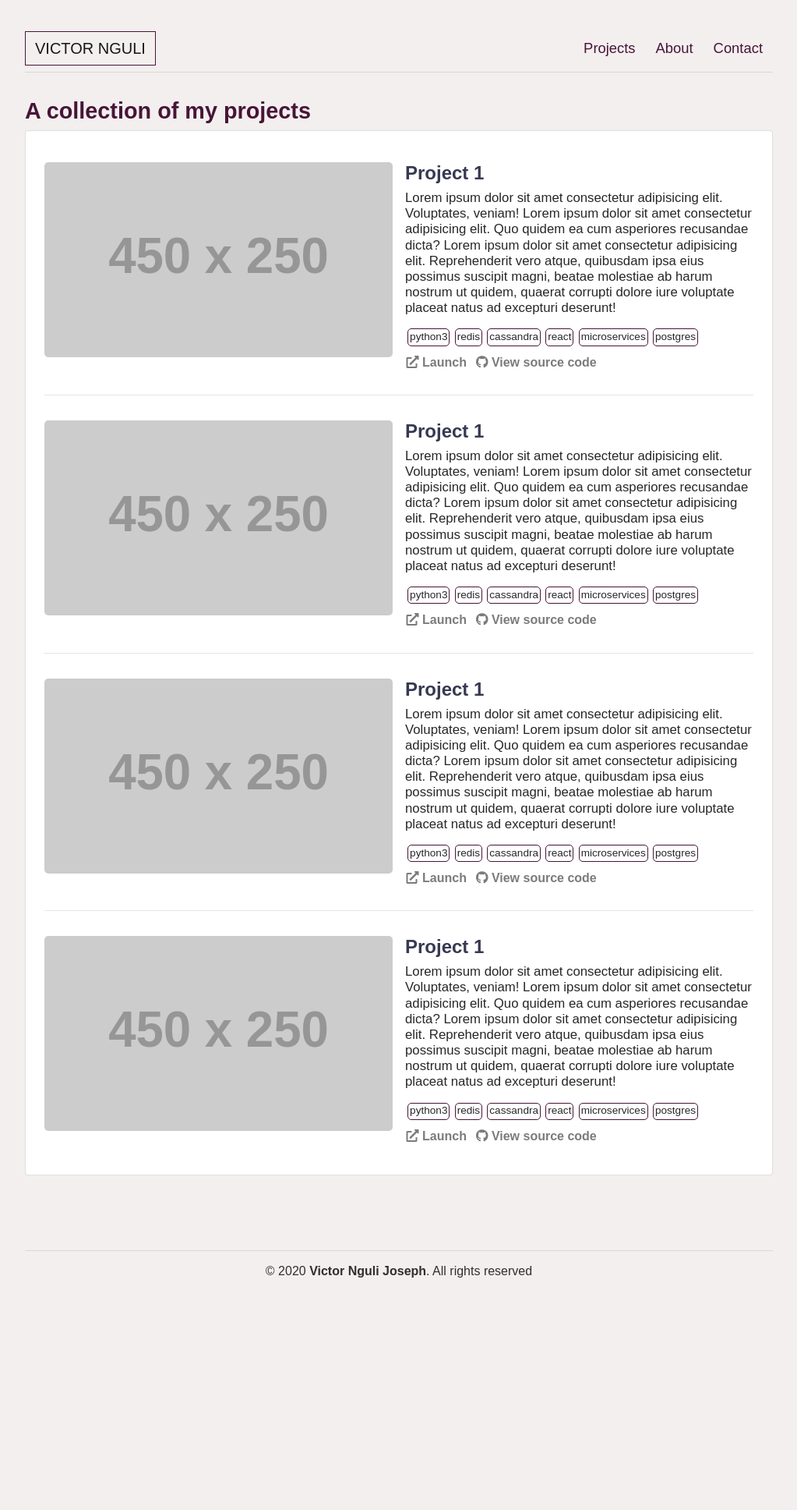
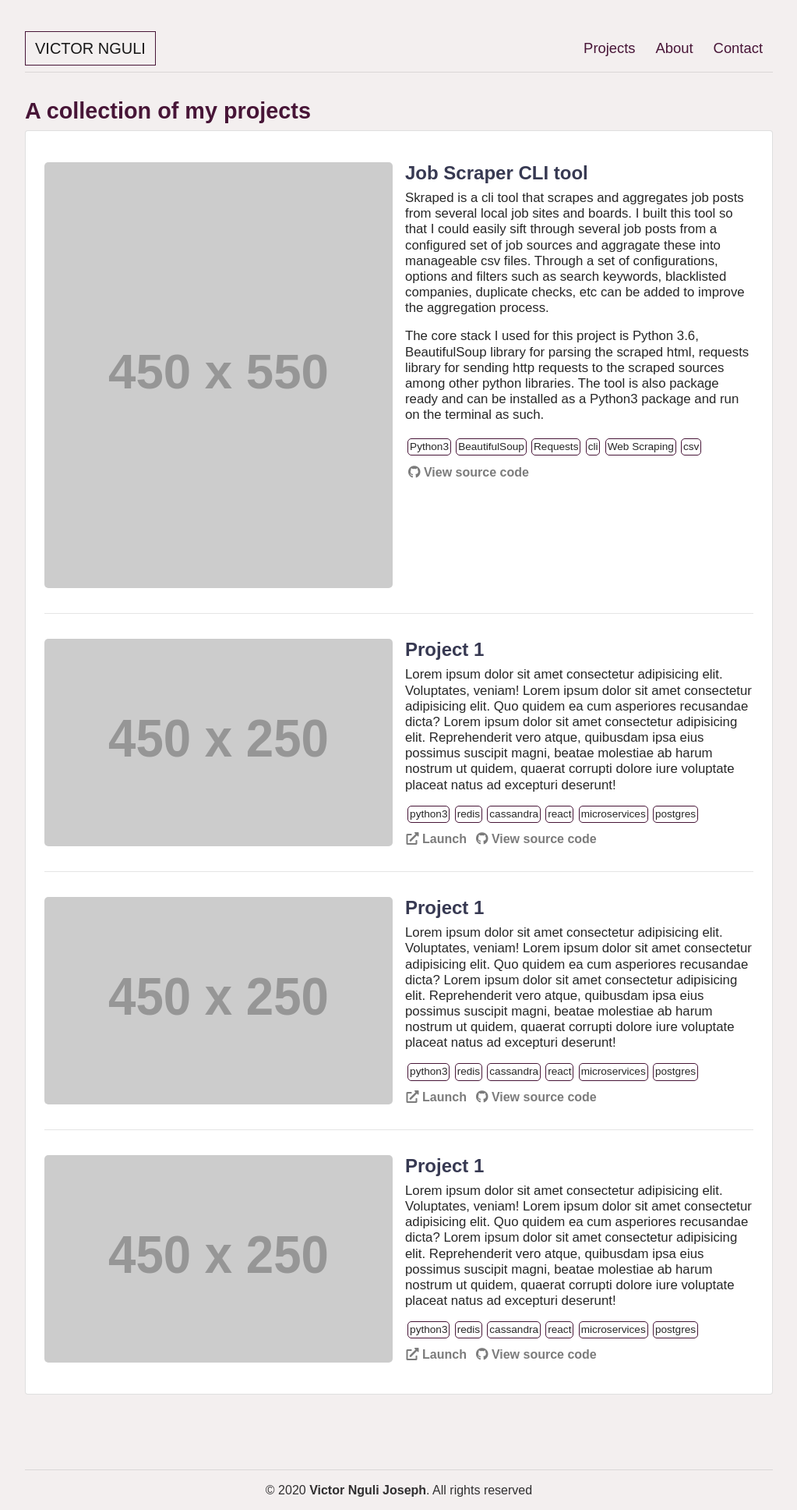
Before and after one commit to Victornguli/victornjoseph.com, a Jekyll site: the page built from projects.md, in a window 1280 px wide. Shown: the whole page at 78% size, without its empty margins (128-1151 px from the left). Built offline with Jekyll 4.4.1, drawn with Linux system fonts in a browser that asks for light colours; nearby versions of some CDN libraries; before the commit the page ends 1655 px from its top, so only the background shows below that.

Commit message:
add skraped project entry

```diff
--- a/_layouts/projects.html
+++ b/_layouts/projects.html
@@ -7,30 +7,38 @@ layout: default
     <!-- Projects List -->
     <div class="project-list card">
         <div class="project-item">
-            <img src="https://via.placeholder.com/450x250" alt="Project1" class="project-img">
+            <img src="https://via.placeholder.com/450x550" alt="Skraper" class="project-img">
             <div class="details">
-                <h4 class="project-title"><a href="">Project 1</a></h4>
+                <h4 class="project-title">
+                    <a href="https://github.com/Victornguli/Skraped" target="_blank">Job Scraper CLI tool</a></h4>
                 <div class="description">
-                    Lorem ipsum dolor sit amet consectetur adipisicing elit. Voluptates, veniam!
-                    Lorem ipsum dolor sit amet consectetur adipisicing elit. Quo quidem ea cum asperiores recusandae
-                    dicta?
-                    Lorem ipsum dolor sit amet consectetur adipisicing elit. Reprehenderit vero atque, quibusdam ipsa
-                    eius possimus suscipit magni, beatae molestiae ab harum nostrum ut quidem, quaerat corrupti dolore
-                    iure voluptate placeat natus ad excepturi deserunt!
+                    <p>
+                        Skraped is a cli tool that scrapes and aggregates job posts from several
+                        local job sites and boards. I built this tool so that I could easily sift through
+                        several job posts from a configured set of job sources and aggragate these into manageable csv
+                        files. Through a set of configurations, options and filters such as search keywords, blacklisted
+                        companies, duplicate checks, etc can be added to improve the aggregation process.
+                    </p>
+                    <p>
+                        The core stack I used for this project is Python 3.6, BeautifulSoup library for parsing the
+                        scraped html, requests library for sending http requests to the scraped sources among other
+                        python libraries. The tool is also package ready and can be installed as a Python3 package and
+                        run on the terminal as such.
+                    </p>
                 </div>
                 <ul class="tech">
-                    <li class="tech-tag">python3</li>
-                    <li class="tech-tag">redis</li>
-                    <li class="tech-tag">cassandra</li>
-                    <li class="tech-tag">react</li>
-                    <li class="tech-tag">microservices</li>
-                    <li class="tech-tag">postgres</li>
+                    <li class="tech-tag">Python3</li>
+                    <li class="tech-tag">BeautifulSoup</li>
+                    <li class="tech-tag">Requests</li>
+                    <li class="tech-tag">cli</li>
+                    <li class="tech-tag">Web Scraping</li>
+                    <li class="tech-tag">csv</li>
                 </ul>
                 <div class="project-controls">
-                    <a href="" class="preview-link">
+                    <!-- <a href="" class="preview-link">
                         <i class="fa fa-external-link-alt"></i> Launch
-                    </a>
-                    <a href="" class="github-link">
+                    </a> -->
+                    <a href="https://github.com/Victornguli/Skraped" target="_blank" class="github-link">
                         <i class="fab fa-github"></i> View source code
                     </a>
                 </div>
--- a/_sass/_projects.scss
+++ b/_sass/_projects.scss
@@ -24,7 +24,7 @@
 
             .project-img {
                 grid-area: img;
-                height: 250px;
+                height: 100%;
                 width: 100%;
                 border-radius: 5px;
             }
```
